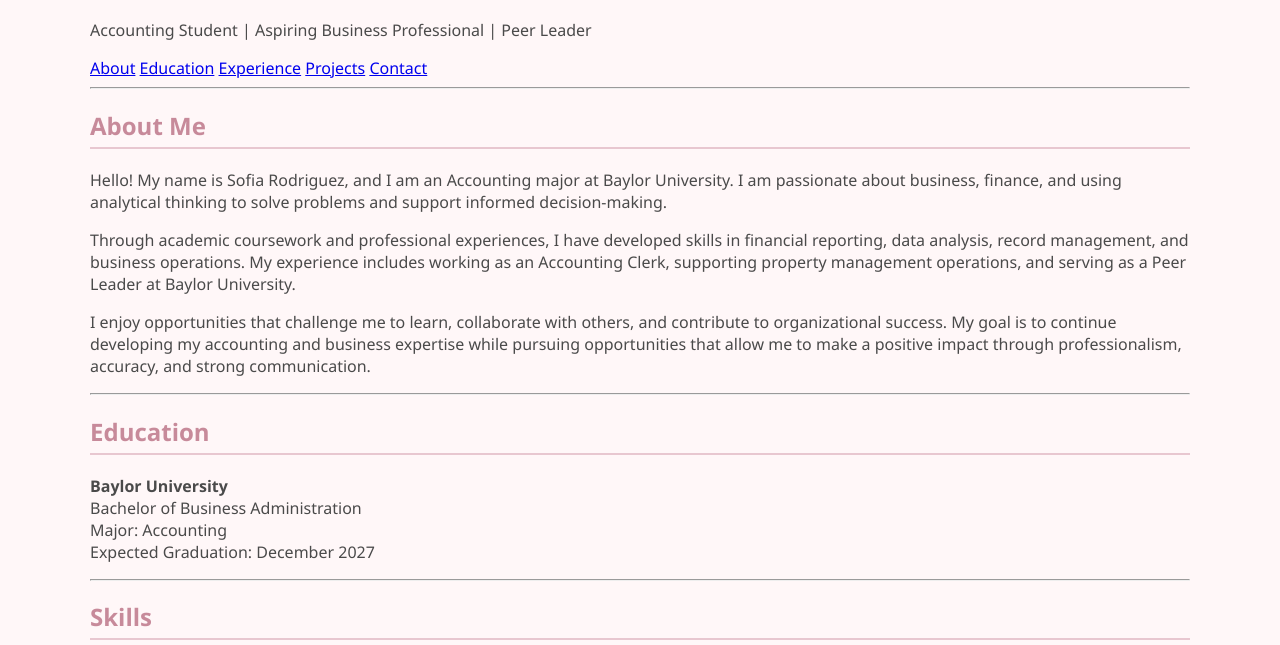
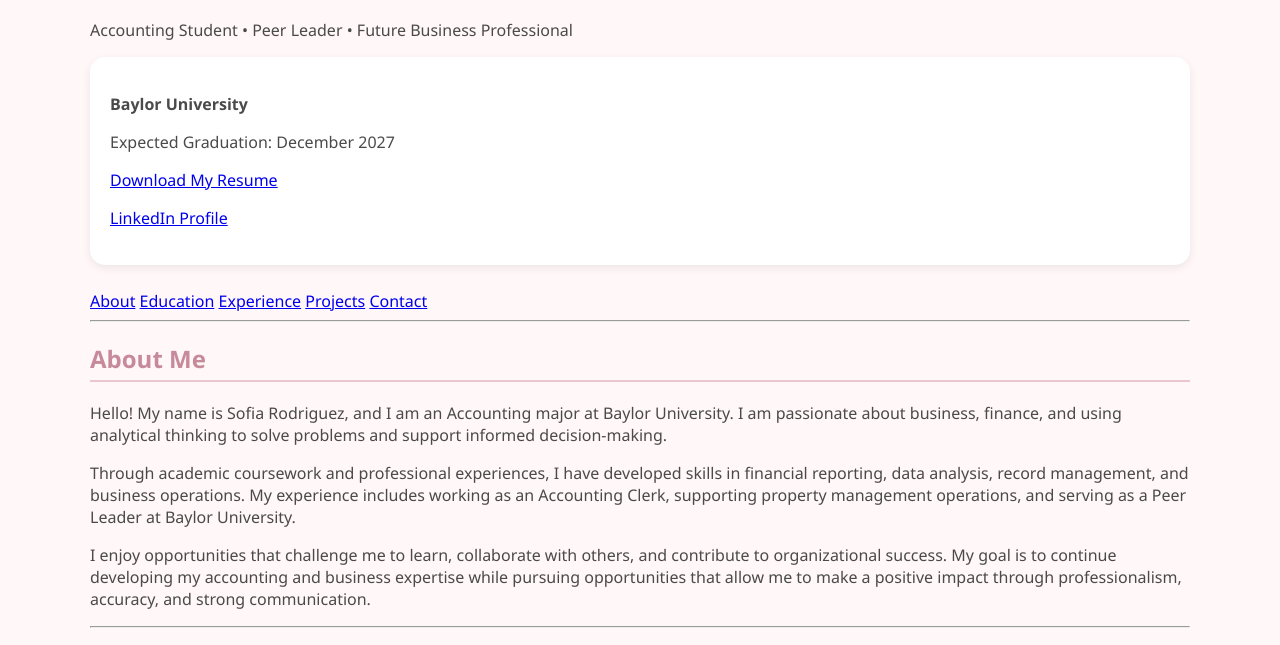
Before and after one commit to Sof-ia-Jas-mine/Sofia-s-Portfolio, a plain HTML site: page index.html in a window 1280 px wide. Shown: the part 97-742 px from the top of the page. Drawn offline with Linux system fonts and the light colour scheme.

Commit message:
Enhance personal section with introduction and links
Added a brief introduction and links to resume and LinkedIn profile.

```diff
--- a/index.html
+++ b/index.html
@@ -13,9 +13,30 @@
 
     <h1>Sofia Rodriguez</h1>
 
+<p>
+    Accounting Student • Peer Leader • Future Business Professional
+</p>
+
+<div class="section">
+
+    <p><strong>Baylor University</strong></p>
+
+    <p>Expected Graduation: December 2027</p>
+
     <p>
-        Accounting Student | Aspiring Business Professional | Peer Leader
+        <a href="Resume.pdf" download>
+            Download My Resume
+        </a>
     </p>
+
+    <p>
+        <a href="https://www.linkedin.com/in/sofia-rodriguez73/" target="_blank">
+            LinkedIn Profile
+        </a>
+    </p>
+
+</div>
+
 <nav>
     <a href="#about">About</a>
     <a href="#education">Education</a>
```
